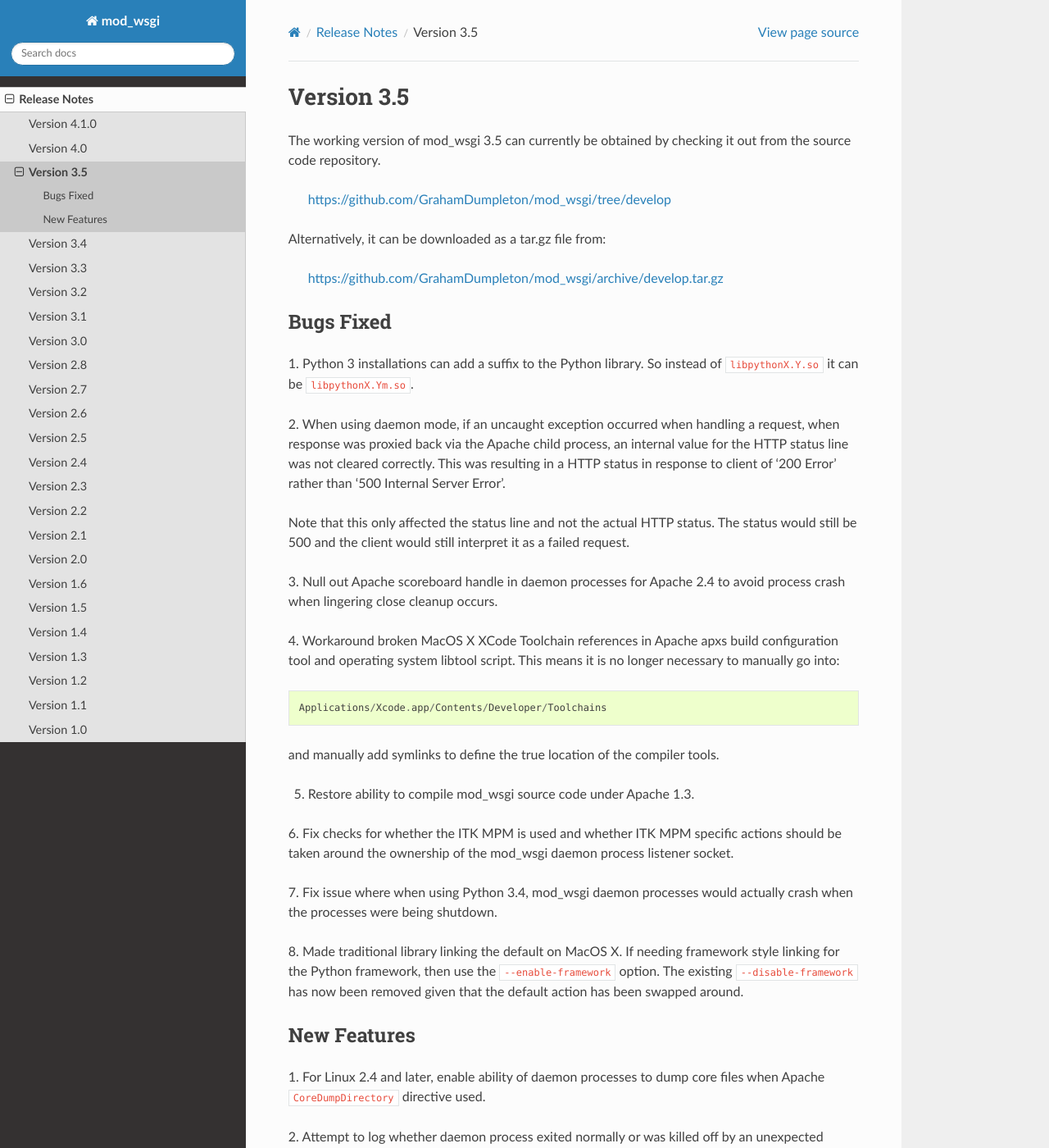
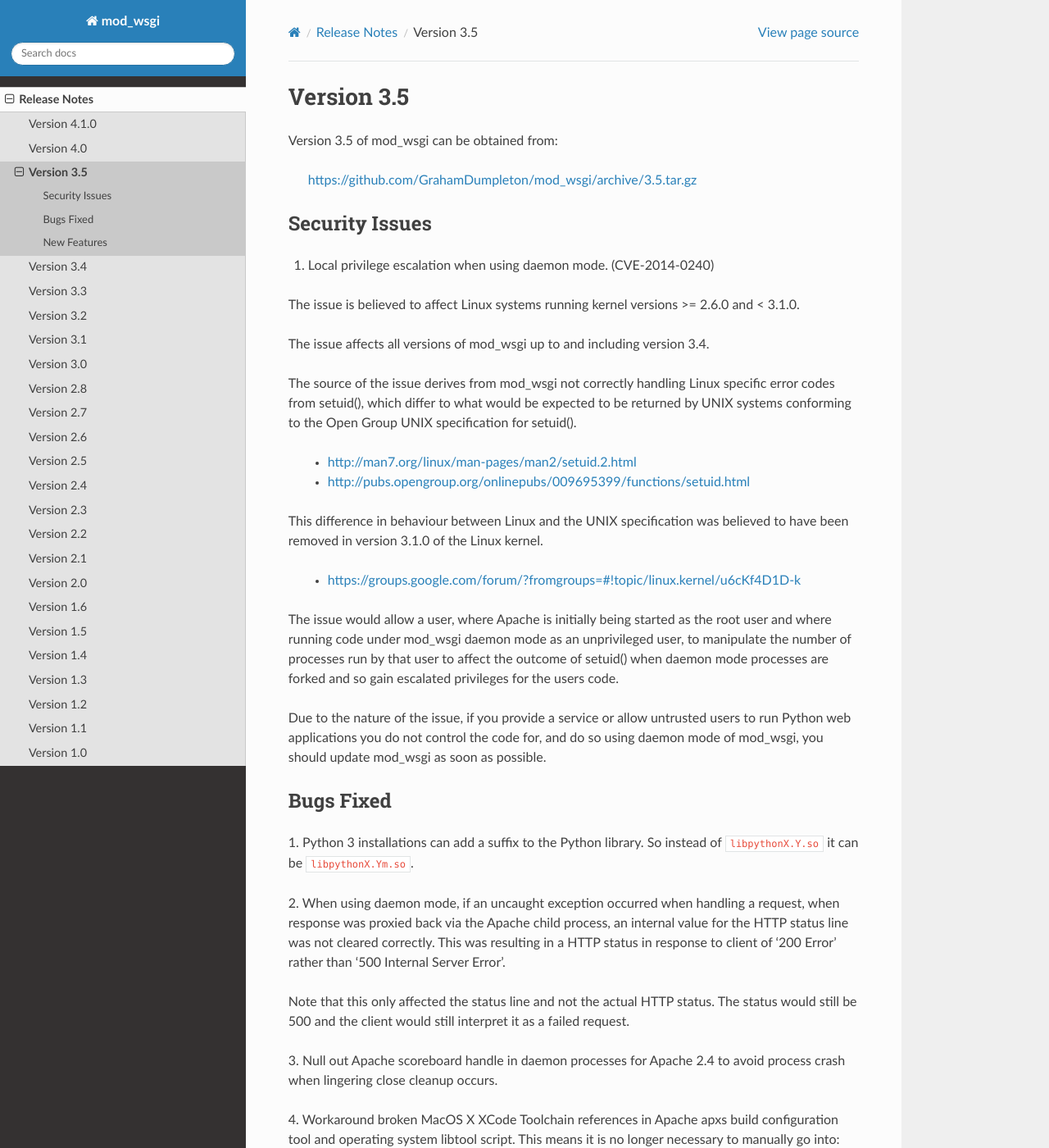
Before and after one commit to GrahamDumpleton/mod_wsgi, a Sphinx documentation site: the page built from docs/release-notes/version-3.5.rst, in a window 1280 px wide and 1400 px high. Shown: the whole window at 82% size. Built offline with Sphinx 7.4.7 and the Read the Docs theme 2.0.0, drawn with Linux system fonts in a browser that asks for light colours.

Commit message:
Add security fix for local privilege escalation issue when using daemon mode. CVE-2014-0240

```diff
--- a/docs/index.rst
+++ b/docs/index.rst
@@ -22,6 +22,9 @@
 
     http://www.modwsgi.org/
 
+Due to security issues in versions of mod_wsgi up to and including
+version 3.4, it is recommended that version 3.5 or later be used.
+
 If you need help in using mod_wsgi, then use the mod_wsgi mailing list to
 ask your questions:
 
--- a/docs/release-notes/version-3.5.rst
+++ b/docs/release-notes/version-3.5.rst
@@ -2,14 +2,43 @@
 Version 3.5
 ===========
 
-The working version of mod_wsgi 3.5 can currently be obtained by checking
-it out from the source code repository.
+Version 3.5 of mod_wsgi can be obtained from:
 
-  https://github.com/GrahamDumpleton/mod_wsgi/tree/develop
+  https://github.com/GrahamDumpleton/mod_wsgi/archive/3.5.tar.gz
 
-Alternatively, it can be downloaded as a tar.gz file from:
+Security Issues
+---------------
 
-  https://github.com/GrahamDumpleton/mod_wsgi/archive/develop.tar.gz
+1. Local privilege escalation when using daemon mode. (CVE-2014-0240)
+
+The issue is believed to affect Linux systems running kernel versions >=
+2.6.0 and < 3.1.0.
+
+The issue affects all versions of mod_wsgi up to and including version 3.4.
+
+The source of the issue derives from mod_wsgi not correctly handling Linux
+specific error codes from setuid(), which differ to what would be expected
+to be returned by UNIX systems conforming to the Open Group UNIX
+specification for setuid().
+
+  * http://man7.org/linux/man-pages/man2/setuid.2.html
+  * http://pubs.opengroup.org/onlinepubs/009695399/functions/setuid.html
+
+This difference in behaviour between Linux and the UNIX specification was
+believed to have been removed in version 3.1.0 of the Linux kernel.
+
+ * https://groups.google.com/forum/?fromgroups=#!topic/linux.kernel/u6cKf4D1D-k
+
+The issue would allow a user, where Apache is initially being started as
+the root user and where running code under mod_wsgi daemon mode as an
+unprivileged user, to manipulate the number of processes run by that user
+to affect the outcome of setuid() when daemon mode processes are forked and
+so gain escalated privileges for the users code.
+
+Due to the nature of the issue, if you provide a service or allow untrusted
+users to run Python web applications you do not control the code for, and
+do so using daemon mode of mod_wsgi, you should update mod_wsgi as soon as
+possible.
 
 Bugs Fixed
 ----------
```
Also changed, not shown: 1 other file.
